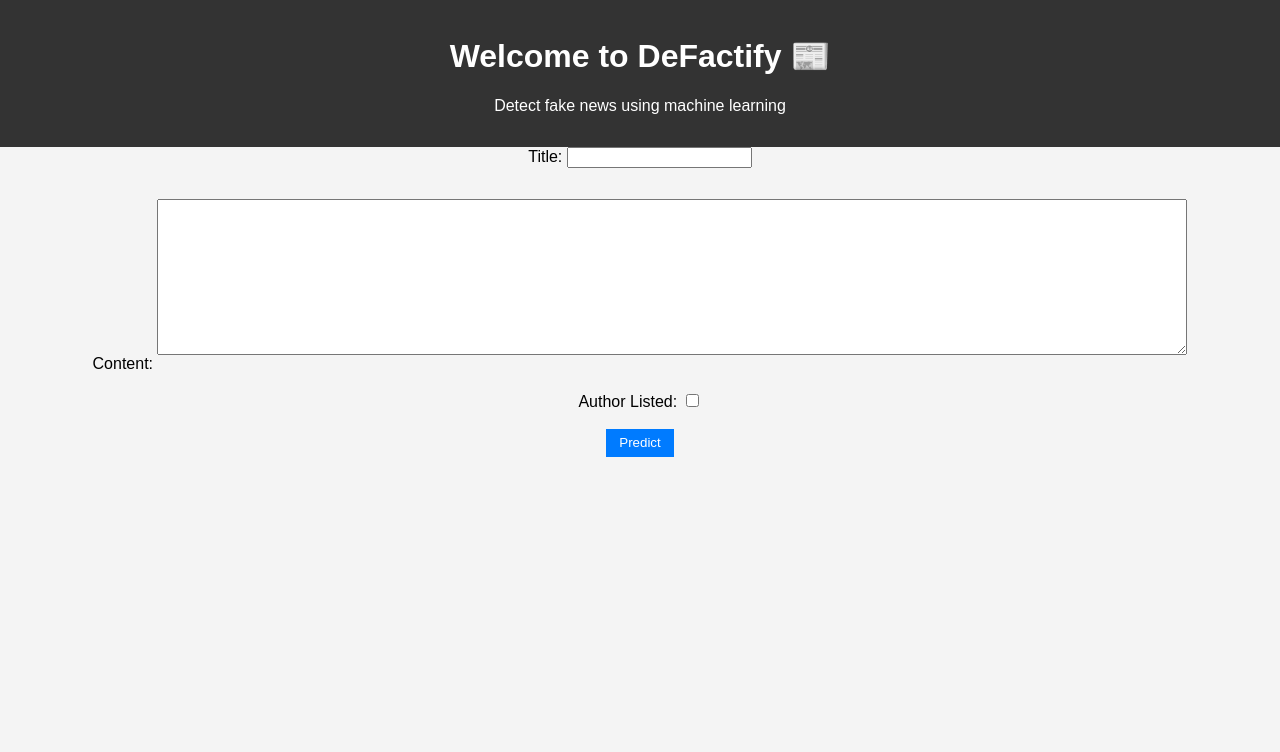
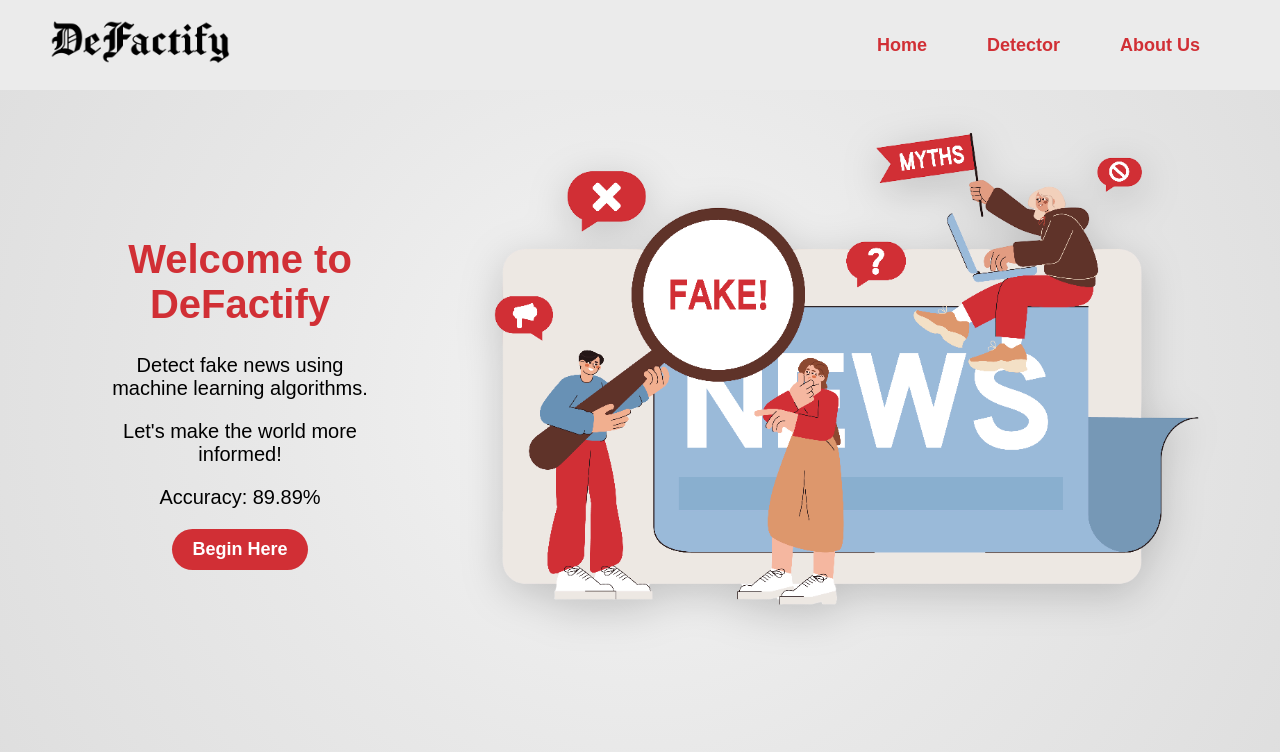
Before and after one commit to ivetkalchev/DeFactify, a Flask app: page / in a window 1280 px wide. Shown: the top 752 px of the page. Run offline with Flask 3, Linux system fonts and the light colour scheme; parts of the project's set-up code (start-up, migrations or seed data) failed here and were passed over.

Commit message:
added css and some styling

```diff
--- a/website/app.py
+++ b/website/app.py
@@ -14,6 +14,10 @@ vectorizer_content = joblib.load('website/models/vectorizer_content.pkl')
 @app.route('/')
 def home():
     return render_template('index.html')
+
+@app.route('/detector')
+def detector():
+    return render_template('detector.html')
 
 @app.route('/predict', methods=['POST'])
 def predict():
@@ -56,5 +60,9 @@ def predict():
 
     return render_template('result.html', prediction=final_prediction[0], author_status=author_status)
 
+@app.route('/about')
+def about():
+    return render_template('about.html')
+
 if __name__ == '__main__':
     app.run(debug=True)
--- a/website/static/styles.css
+++ b/website/static/styles.css
@@ -3,22 +3,215 @@ body {
     margin: 0;
     padding: 0;
     text-align: center;
-    background-color: #f4f4f4;
+    background: radial-gradient(circle at center, #f4f4f4 0%, #e8e8e8 50%, #dedede 100%);
+    background-attachment: fixed;
+    background-size: cover;
 }
-header {
-    background-color: #333;
-    color: white;
-    padding: 1em 0;
+
+main {
+    align-items: center;
+    padding: 0 20px;
 }
-textarea {
-    width: 80%;
-    height: 150px;
-    margin: 1em 0;
-}
-button {
-    padding: 0.5em 1em;
-    background-color: #007BFF;
-    color: white;
+
+.button {
+    display: inline-block;
+    padding: 10px 20px;
+    font-size: 18px;
+    color: #ffffff;
+    background-color: #d12f35;
+    text-decoration: none;
+    font-weight: 600;
+    border-radius: 30px;
+    transition: background-color 0.3s ease, transform 0.3s ease;
     border: none;
     cursor: pointer;
 }
+
+.button:hover {
+    background-color: #b0252e;
+    transform: scale(1.07);
+}
+
+/* nav */
+nav {
+    display: flex;
+    align-items: center;
+    justify-content: space-between;
+    background-color: #ebebeb;
+    padding: 20px;
+}
+
+nav img {
+    height: 45px;
+    margin-left: 30px;
+    transition: transform 0.3s ease;
+}
+
+nav img:hover {
+    transform: scale(1.06);
+}
+
+nav a {
+    color: #d12f35;
+    text-decoration: none;
+    font-size: 18px;
+    font-weight: 600;
+    margin-right: 60px;
+    transition: transform 0.3s ease, color 0.3s ease;
+    display: inline-block;
+}
+
+nav a:hover {
+    transform: scale(1.06);
+    color: #580a12;
+}
+
+nav > div {
+    display: flex;
+    align-items: center;
+}
+
+/* home page */
+.containter {
+    display: flex;
+    justify-content: space-between;
+}
+
+.slide-right {
+    flex: 1;
+    padding: 25px;
+    text-align: center;
+}
+
+.slide-right img {
+    height: 500px;
+    width: auto;
+    filter: drop-shadow(0px 10px 20px rgba(0, 0, 0, 0.18));
+    transition: transform 0.3s ease;
+}
+
+.slide-right img:hover {
+    transform: scale(1.02);
+}
+
+.slide-left {
+    flex: 1;
+    padding: 80px;
+    margin-top: 40px;
+}
+
+h1 {
+    font-size: 40px;
+    color: #d12f35;
+}
+
+p {
+    font-size: 20px;
+}
+
+/* about us page */
+.about-section {
+    max-width: 800px;
+    margin: 0 auto;
+    text-align: left;
+}
+
+.about-section h1{
+    text-align: center;
+}
+
+/* detector page */
+header {
+    text-align: center;
+    padding: 20px;
+    background-color: #b0252e;
+    color: white;
+}
+
+h2 {
+    font-size: 30px;
+    color: #f9f9f9;
+    margin-top: -5px;
+    margin-bottom: 10px;
+    margin-left: -35px;
+}
+
+ul {
+    color: #ffffff;
+    text-align: left;
+    margin: 0 auto;
+    max-width: 500px;
+    padding: 0;
+}
+
+ul li {
+    margin-bottom: 10px;
+    font-size: 16px;
+    line-height: 1.5;
+}
+
+form {
+    max-width: 800px;
+    margin: 0 auto;
+    margin-top: 30px;
+    padding: 30px;
+    background-color: #f9f9f9;
+    border-radius: 8px;
+    box-shadow: 0px 4px 10px rgba(0, 0, 0, 0.1);
+}
+
+.form-row {
+    display: flex;
+    justify-content: space-between;
+    margin-bottom: 20px;
+}
+
+.form-group {
+    display: flex;
+    align-items: center;
+    flex: 1;
+    margin-right: 20px;
+}
+
+.form-group:last-child {
+    margin-right: 0;
+}
+
+label {
+    font-size: 16px;
+    margin-right: 10px;
+    font-weight: bold;
+    color: #333;
+}
+
+input[type="text"],
+textarea {
+    flex: 1;
+    padding: 8px;
+    font-size: 14px;
+    border: 1px solid #333;
+    border-radius: 4px;
+    box-sizing: border-box;
+}
+
+input[type="checkbox"] {
+    width: 20px;
+    height: 20px;
+    accent-color: #580a12;
+    margin-left: 10px;
+    border: 1px solid #333;
+}
+
+textarea {
+    height: 100px;
+    resize: vertical;
+    width: 100%;
+    margin-bottom: 20px;
+}
+
+/* results page */
+.result-container {
+    max-width: 800px;
+    margin: 0 auto;
+    padding: 70px;
+}
--- a/website/templates/index.html
+++ b/website/templates/index.html
@@ -3,28 +3,33 @@
 <head>
     <meta charset="UTF-8">
     <meta name="viewport" content="width=device-width, initial-scale=1.0">
-    <title>DeFactify 📰</title>
+    <title>DeFactify</title>
     <link rel="stylesheet" href="{{ url_for('static', filename='styles.css') }}">
 </head>
 <body>
-    <header>
-        <h1>Welcome to DeFactify 📰</h1>
-        <p>Detect fake news using machine learning</p>
-    </header>
+    <nav>
+        <a href="/">
+            <img src="static/img/logo.png" alt="DeFactify Logo">
+        </a>
+        <div>
+            <a href="/">Home</a>
+            <a href="/detector">Detector</a>
+            <a href="/about">About Us</a>
+        </div>
+    </nav>
     <main>
-        <form action="/predict" method="POST">
-            <label for="title">Title:</label>
-            <input type="text" id="title" name="title" required><br><br>
-
-            <label for="content">Content:</label>
-            <textarea id="content" name="content" required></textarea><br><br>
-
-            <!-- Binary Checkbox for Journalist -->
-            <label for="author_listed">Author Listed:</label>
-            <input type="checkbox" id="author_listed" name="author_listed" value="True"><br><br>
-
-            <button type="submit">Predict</button>
-        </form>
+        <div class ="containter">
+            <div class="slide-left">
+                <h1>Welcome to DeFactify</h1>
+                <p>Detect fake news using machine learning algorithms. </p>
+                <p>Let's make the world more informed!</p>
+                <p>Accuracy: 89.89%</p>
+                <a href="/detector" class="button">Begin Here</a>
+            </div>
+            <div class="slide-right">
+                <img src="static/img/fake-news.png" alt="DeFactify Image">
+            </div>
+        </div>
     </main>
 </body>
 </html>
```
Also changed, not shown: website/templates/about.html (added, +37 -0 lines), website/templates/detector.html (added, +49 -0 lines), website/templates/result.html (+17 -4 lines), website/static/img/fake-news.png (added), website/static/img/logo.png (added).
